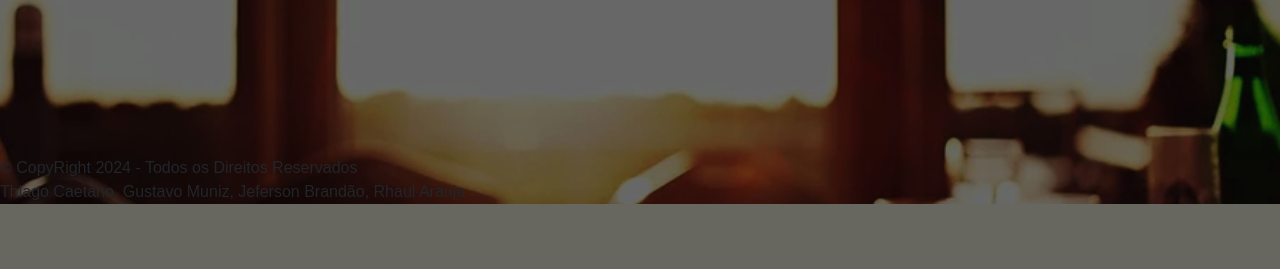
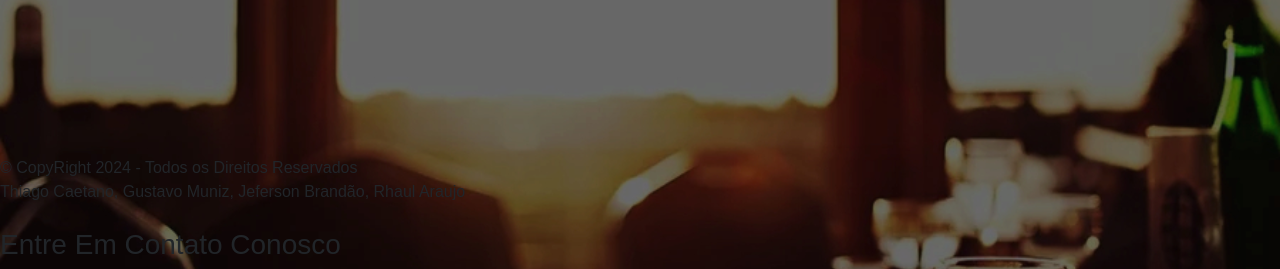
Before and after one commit to ThigasTT/restaurante_projeto, a PHP site: page /index.php in a window 1280 px wide. Shown: the part 4315-4584 px from the top of the page. Before the commit the page ends 4519 px from the top, so only its background shows below. Run offline with PHP 8.4, Linux system fonts and the light colour scheme; some libraries are stand-ins or nearby versions; some web fonts are replaced.

Commit message:
Atualizando o Index

```diff
--- a/LaDulce/LaDulce/index.php
+++ b/LaDulce/LaDulce/index.php
@@ -8,8 +8,13 @@
 <link rel='stylesheet' href='https://maxcdn.bootstrapcdn.com/font-awesome/4.1.0/css/font-awesome.min.css'><link rel="stylesheet" href="style.css">
 <script src="https://unpkg.com/scrollreveal"></script>
 </head>
+
 <body>
+
 <style>
+
+
+
     body{
         background-image: url(restaurante-2560-x-1532-pqjzgouwuva4s618.jpg);
         background-attachment: fixed, scroll;
@@ -471,12 +476,18 @@ include_once "form_user.php";
   <script src='https://maxcdn.bootstrapcdn.com/bootstrap/4.1.0/js/bootstrap.min.js'></script>
 <script src='https://ajax.googleapis.com/ajax/libs/jquery/3.3.1/jquery.min.js'></script><script  src="./script.js"></script>
 
-                            <div class="copyright">
+                <div class="copyright">
                      <footer id="copy">
+
                         &copy; CopyRight 2024 - Todos os Direitos Reservados<br>
                         Thiago Caetano, Gustavo Muniz, Jeferson Brandão, Rhaul Araujo
-                     </footer>
+
+                     </footer><br>
+
+                     <h3>Entre Em Contato Conosco</h3>
+
                 </div>
+
 
 </body>
 </html>
```
